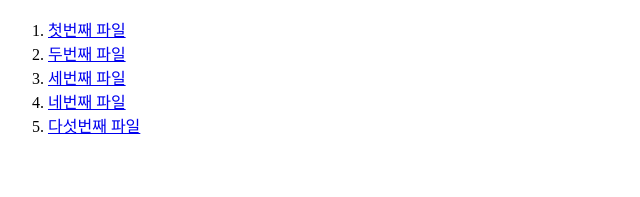
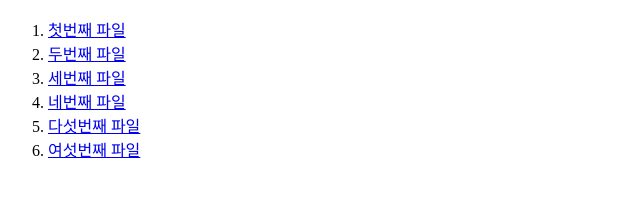
Before and after one commit to bbj0094/smcd_summer_web, a plain HTML site: page index.html in a window 1280 px wide. Shown: the part 119-316 px from the top of the page, without its empty margins (0-640 px from the left). Drawn offline with Linux system fonts and the light colour scheme.

Commit message:
수업마무리

```diff
--- a/index.html
+++ b/index.html
@@ -19,6 +19,8 @@
         </li>
       <li><a href="./step4.html">다섯번째 파일</a>
         </li>
+      <li><a href="./step5.html">여섯번째 파일</a>
+        </li>
     </ol>
     </p>
   </body>
```
